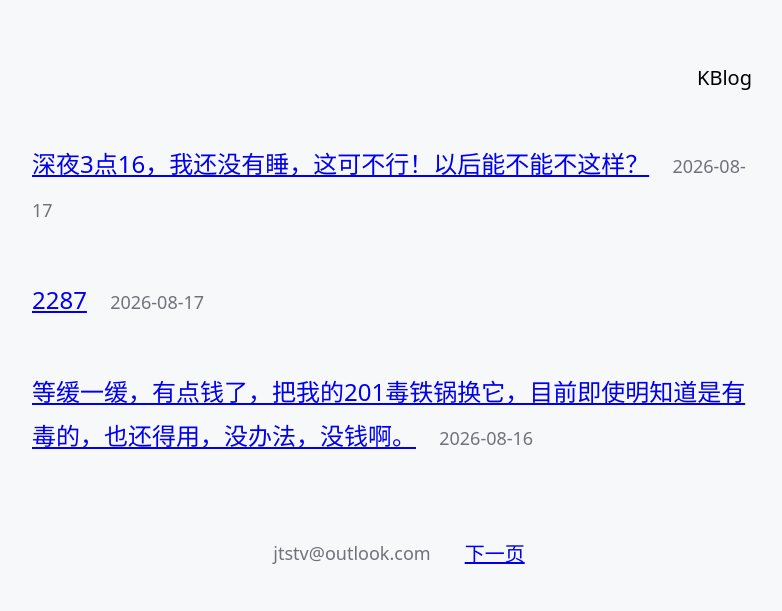
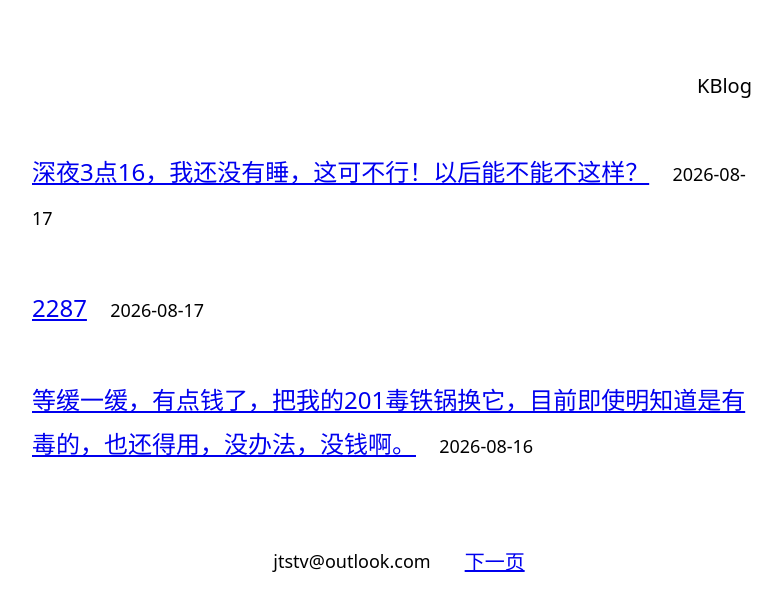
Before and after one commit to JTSTV/Jtstv.github.io, a Jekyll site: the page built from index.html, in a window 1280 px wide. Shown: the top 611 px of the page, without its empty margins (248-1030 px from the left). Built offline with Jekyll 4.4.1, drawn with Linux system fonts in a browser that asks for light colours; the list of posts is cut into pages by our own code.

Commit message:
更新 index.html

```diff
--- a/index.html
+++ b/index.html
@@ -11,7 +11,29 @@
 <meta name="description" content="{{ site.description }}">
 <meta name="keywords" content="{{ site.keywords }}">
 <link rel="canonical" href="{{ site.url }}{{ page.url }}">
-<style>*{margin:0;padding:0;box-sizing:border-box}body{font:20px system-ui,-apple-system,sans-serif;background:#f7f8fa;padding:56px 40px;line-height:2.2}.container{max-width:720px;margin:0 auto}.site-header{margin-bottom:44px;text-align:right}.site-title{font-size:26px;display:inline-block;letter-spacing:0}.post-item{margin-bottom:48px}.post-link{font-size:24px;letter-spacing:0;line-height:1.1}.post-date-text{font-size:18px;color:#71717a;margin-left:18px}.pagination{margin-top:72px}.pagination-inner{display:flex;gap:20px;justify-content:center;align-items:center}.pagination-email{font-size:18px;color:#71717a;padding:0 14px}@media(max-width:600px){body{padding:32px 24px}.site-header{margin-bottom:32px}.post-item{margin-bottom:38px}.post-link{font-size:22px;line-height:1.1}.post-date-text{font-size:17px;margin-left:14px}.pagination-inner{gap:14px}.pagination-email{font-size:17px;padding:0 10px}}</style>
+<style>
+body{font:20px system-ui,-apple-system,sans-serif;padding:56px 40px;line-height:2.2}
+.container{max-width:720px;margin:0 auto}
+.site-header{margin-bottom:44px;text-align:right}
+.site-title{font-size:26px;display:inline-block;letter-spacing:0}
+.post-item{margin-bottom:48px}
+.post-link{font-size:24px;letter-spacing:0;line-height:1.1}
+.post-date-text{font-size:18px;margin-left:18px}
+.pagination{margin-top:72px}
+.pagination-inner{display:flex;gap:20px;justify-content:center;align-items:center}
+.pagination-email{font-size:18px;padding:0 14px}
+/* 仅保留图片自适应，不干涉其他原生元素 */
+img{max-width:100%;height:auto}
+@media(max-width:600px){
+body{padding:32px 24px}
+.site-header{margin-bottom:32px}
+.post-item{margin-bottom:38px}
+.post-link{font-size:22px;line-height:1.1}
+.post-date-text{font-size:17px;margin-left:14px}
+.pagination-inner{gap:14px}
+.pagination-email{font-size:17px;padding:0 10px}
+}
+</style>
 </head>
 <body>
 <div class="container">
```
